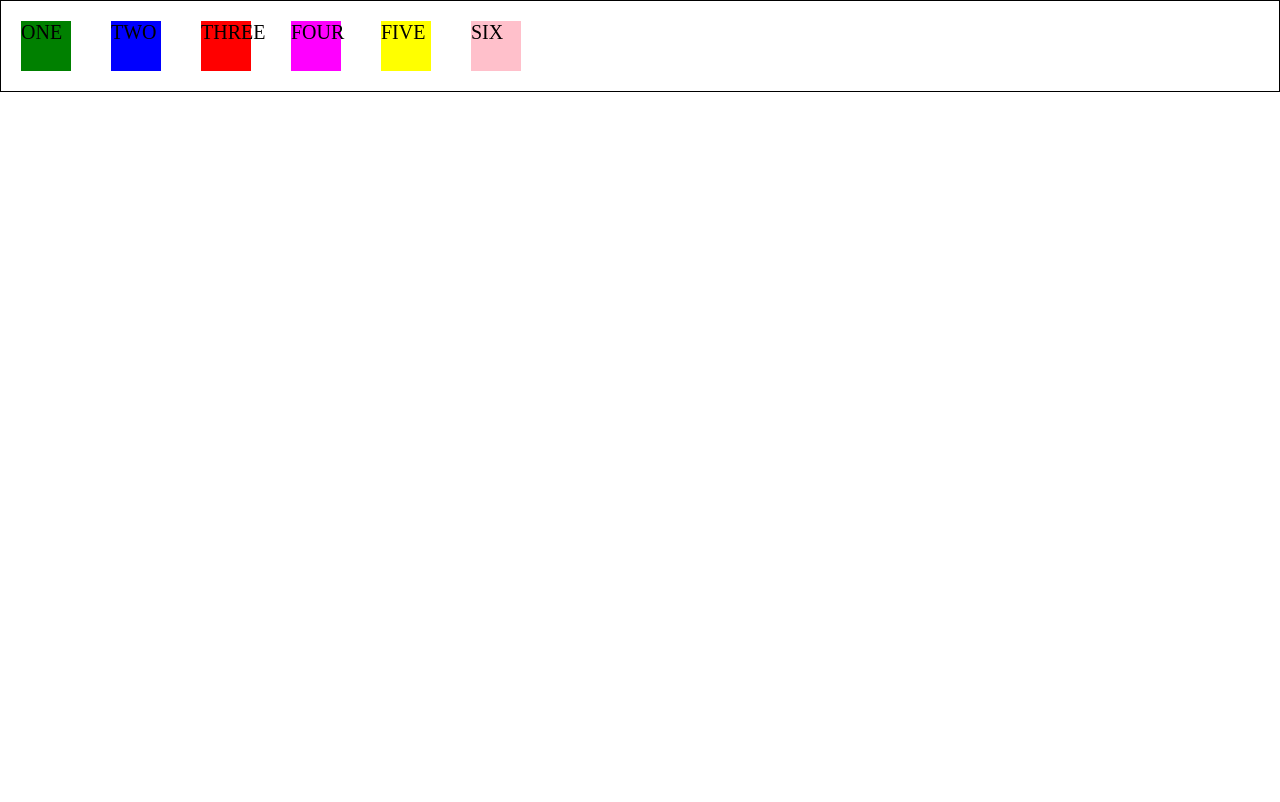
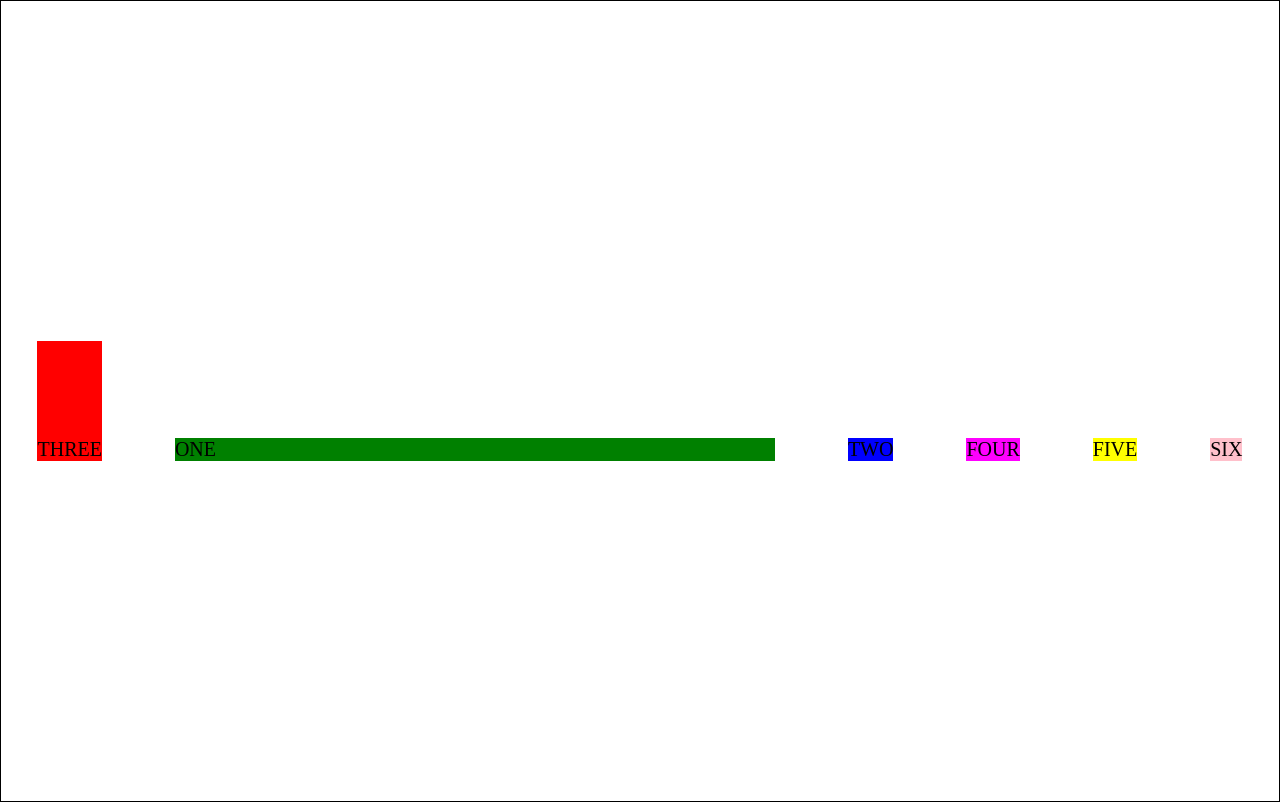
Before and after one commit to dcnycoder/CSS_Practice, a plain HTML site: page about.html in a window 1280 px wide. Drawn offline with Linux system fonts and the light colour scheme.

Commit message:
flex box flex basis added

```diff
--- a/css/about.css
+++ b/css/about.css
@@ -5,22 +5,30 @@ body {
 container {
   display: flex;
   flex-direction: row;
-  flex-wrap: wrap-reverse;
+  flex-wrap:wrap;
   border: 1px solid black;
+  justify-content: space-around;
+  align-content:center;
+  align-items:baseline;
+  height: 100vh;
 }
 
 .box {
-  display: flex;
-  text-align: right;
-  text-justify: center;
-  height: 50px;
-  width: 50px;
+  /* display: flex; */
+  justify-content: center;
+  align-content: flex-end;
+  /* text-align: right;
+  text-justify: center; */
+  /* height: 90px;
+  width: 90px; */
   margin: 20px;
   font-size: 20px;
 }
 
 .box1 {
   background:green;
+  /* flex-basis: 600px; */
+  width: 600px;
   /* height: 90px;
   width: 90px; */
 }
@@ -31,6 +39,8 @@ container {
 
 .box3 {
   background: red;
+  height: 120px;
+  order: -1;
 }
 
 .box4 {
```
